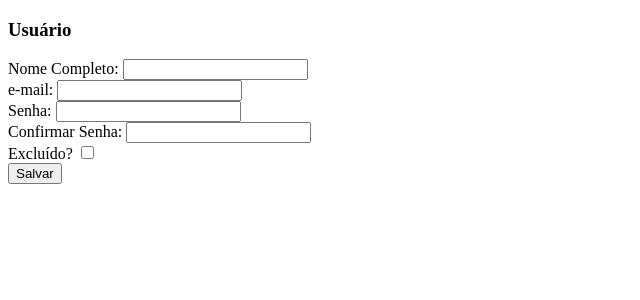
After one commit to alexpiagg/Finanza_v2, a PHP site: the page made by app/view/usuario/index.php in a window 1280 px wide. The commit adds this page. Shown: the top 300 px of the page, without its empty margins (0-640 px from the left). Run offline with PHP 8.4, Linux system fonts and the light colour scheme; the template is opened without the code that fills it, so the values that code supplies are empty; some libraries are stand-ins or nearby versions.

Commit message:
Migrando funcionlidade para editar usuário

```diff
--- a/app/Controller/CategoriaController.php
+++ b/app/Controller/CategoriaController.php
@@ -70,8 +70,6 @@ class CategoriaController extends Controller
             require APP . 'view/categoria/edit.php';
             require APP . 'view/_templates/footer.php';
 
-            // redirecionar o usuário para a página de índice de categoria (pois não temos um categoria_id)
-            //header('location: ' . URL . 'categoria/index');
         }
     }
 
--- a/app/Model/Login.php
+++ b/app/Model/Login.php
@@ -1,8 +1,4 @@
 <?php
-
-/**
- * Class Clientes
- */
 
 namespace Mini\Model;
 
--- a/app/view/_templates/sidebar.php
+++ b/app/view/_templates/sidebar.php
@@ -48,7 +48,7 @@
                         <li><a href="<?php echo URL; ?>gasto">Gastos</a></li>
                     </ul>
                     <ul class="sub">
-                        <li><a  href="frmCadUsuarios.php">Perfil</a></li>
+                        <li><a href="<?php echo URL; ?>usuario">Usuário</a></li>
                     </ul>
                     <ul class="sub">
                         <li><a  href="frmListarProjecaoGastos.php">Projeção Despesas</a></li>
--- /dev/null
+++ b/app/view/usuario/index.php
@@ -0,0 +1,88 @@
+<!DOCTYPE html>
+<html lang="pt-br">
+
+<body>
+    <section id="container">
+
+        <!--main content start-->
+        <section id="main-content">
+            <section class="wrapper">
+
+                <h3><i class="fa fa-angle-right"></i> Usuário </h3>
+                <div class="row">
+
+                    <!--main content start-->
+                    <!--<section id="main-content">-->
+                    <section class="col-md-12">
+                        <section class="wrapper">
+                            <form class="form-horizontal style-form" id="form_usuario" action="<?php echo URL . "usuario/update"; ?>" method="POST">
+
+                                <?php if (isset($this->msgTela)) { echo $this->msgTela; } ?>
+
+                                <div class="form-group">
+
+                                    <div class="col-sm-12">
+                                        <label>Nome Completo:</label>
+                                        <input type="text" value="<?php echo $retorno->nome_completo ?>" class="form-control" name="nome_completo" required>
+                                    </div>
+
+                                </div>
+
+                                <div class="form-group">
+
+                                    <div class="col-sm-12">
+                                        <label>e-mail:</label>
+                                        <input type="email" value="<?php echo $retorno->email ?>" name="email" class="form-control" required>
+                                    </div>
+
+                                </div>
+
+                                <div class="form-group">
+
+                                    <div class="col-sm-6">
+                                        <label>Senha:</label>
+                                        <input type="password" value="" name="senha" id="senha" class="form-control" required>
+                                    </div>
+
+                                </div>
+
+                                <div class="form-group">
+
+                                    <div class="col-sm-6">
+                                        <label>Confirmar Senha:</label>
+                                        <input type="password" value="" name="senhaConfirma" id="senhaConfirma" class="form-control" required>
+                                    </div>
+
+                                </div>
+
+                                <div class="form-group">
+
+                                    <div class="col-sm-12">
+                                        <label>Excluído?</label>
+                                        <input class="new-checkbox" type="checkbox" name="excluido" <?php if (isset($checked)) echo $checked ?>>
+                                    </div>
+                                </div>
+
+                                <input type='submit' value='Salvar' class='btn btn-success' name="submit_usuario" id="salvar_usuario">
+                                <!-- <input type="button" onclick="location.href=' <?php echo URL . 'usuario'; ?>' " class="btn btn-danger" value="Voltar" /> -->
+                                <input type="hidden" name="id" value="<?php echo $retorno->id; ?>" />
+
+                            </form>
+                        </section>
+
+
+                    </section>
+
+
+                </div>
+                <!--row-->
+            </section>
+            <!--wrapper -->
+
+        </section>
+        <!--MAIN CONTENT-->
+
+    </section>
+</body>
+
+</html>
```
Also changed, not shown: app/Controller/UsuarioController.php (added, +46 -0 lines), app/Model/Usuario.php (added, +44 -0 lines), public/assets/js/utils.js, 2 other files.
